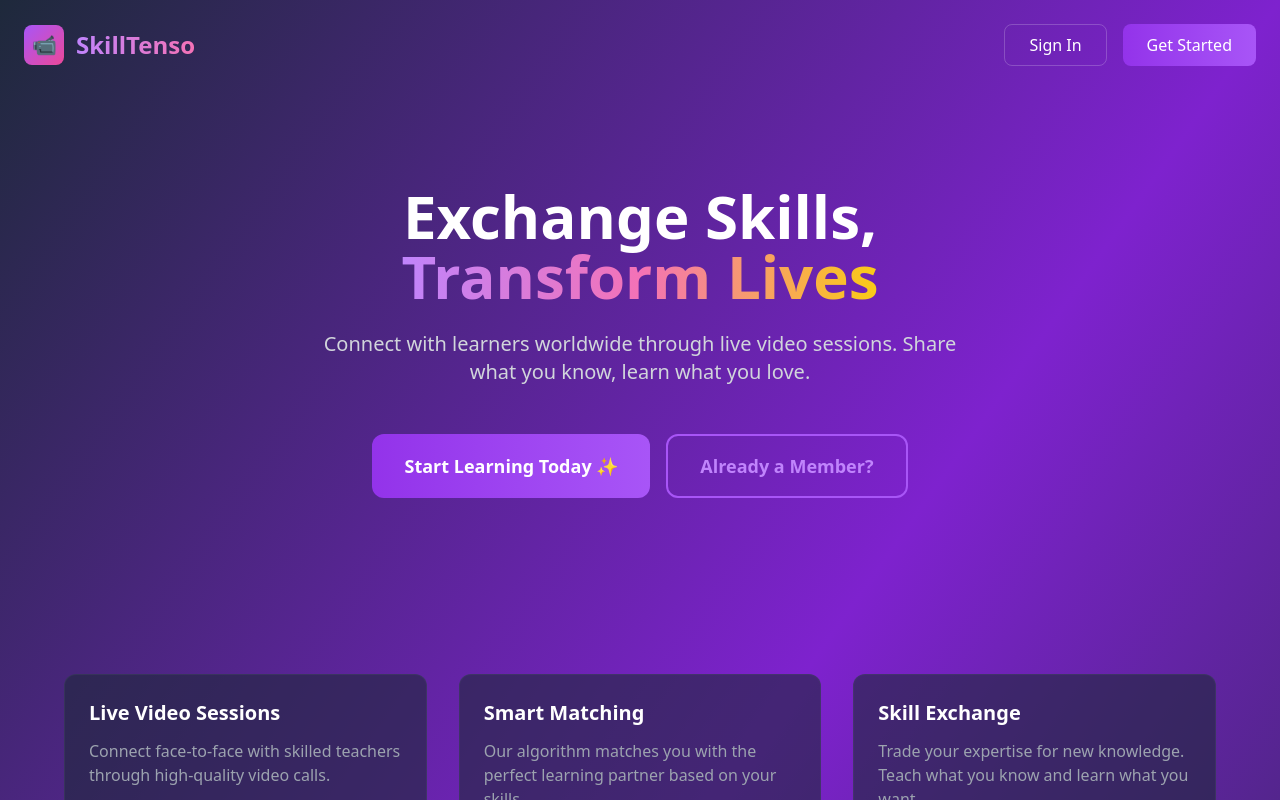
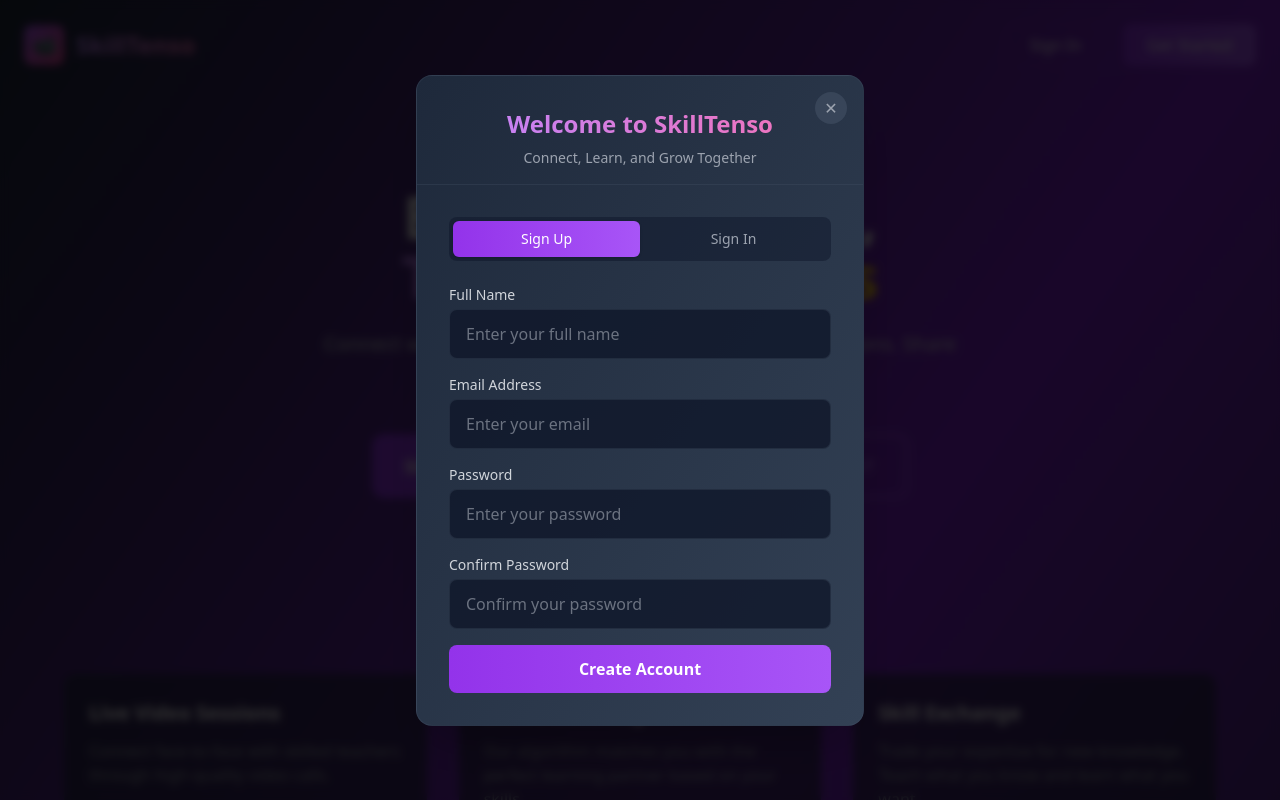
Before and after one commit to Nehaantil/skilltenso, a React (Create React App) app: page / in a window 1280 px wide. Both pictures are taken after a click on the button "Sign In". Shown: the top 800 px of the page. Built offline with nearby package versions, Linux system fonts and the light colour scheme.

Commit message:
Phase 2 - Auth modal complete

```diff
--- a/src/App.tsx
+++ b/src/App.tsx
@@ -1,18 +1,32 @@
-import React from 'react';
+import React, { useState } from 'react';
 import Navbar from './components/Navbar';
 import HeroSection from './components/HeroSection';
 import FeaturesSection from './components/FeaturesSection';
 import SkillsSection from './components/SkillsSection';
 import CTASection from './components/CTASection';
+import AuthModal from './components/AuthModal';
 
 function App() {
+  const [isModalOpen, setIsModalOpen] = useState(false);
+  const [modalMode, setModalMode] = useState<'signin' | 'signup'>('signup');
+
+  function openModal(mode: 'signin' | 'signup') {
+    setModalMode(mode);
+    setIsModalOpen(true);
+  }
+
   return (
     <div className="min-h-screen bg-gradient-to-br from-slate-800 via-purple-700 to-slate-800 text-white">
       <Navbar />
-      <HeroSection />
+      <HeroSection onOpenModal={openModal} />
       <FeaturesSection />
       <SkillsSection />
-      <CTASection />
+      <CTASection onOpenModal={openModal} />
+      <AuthModal
+        isOpen={isModalOpen}
+        mode={modalMode}
+        onClose={() => setIsModalOpen(false)}
+      />
     </div>
   );
 }
--- /dev/null
+++ b/src/components/AuthModal.tsx
@@ -0,0 +1,167 @@
+import React, { useState } from 'react';
+
+interface AuthModalProps {
+  isOpen: boolean;
+  mode: 'signin' | 'signup';
+  onClose: () => void;
+}
+
+function AuthModal({ isOpen, mode, onClose }: AuthModalProps) {
+  const [activeTab, setActiveTab] = useState(mode);
+  const [name, setName] = useState('');
+  const [email, setEmail] = useState('');
+  const [password, setPassword] = useState('');
+  const [confirm, setConfirm] = useState('');
+  const [error, setError] = useState('');
+
+  if (!isOpen) return null;
+
+  function handleSubmit(e: React.FormEvent) {
+    e.preventDefault();
+    setError('');
+
+    if (activeTab === 'signup') {
+      if (!name || !email || !password || !confirm) {
+        setError('Please fill all fields!');
+        return;
+      }
+      if (password !== confirm) {
+        setError('Passwords do not match!');
+        return;
+      }
+      alert(`Account created for ${name}!`);
+      onClose();
+    } else {
+      if (!email || !password) {
+        setError('Please fill all fields!');
+        return;
+      }
+      alert(`Welcome back!`);
+      onClose();
+    }
+  }
+
+  return (
+    <div className="fixed inset-0 bg-black/80 backdrop-blur-sm z-50 flex items-center justify-center">
+      <div className="bg-gradient-to-br from-slate-800 to-slate-700 border border-slate-600/30 rounded-2xl w-full max-w-md mx-4 shadow-2xl">
+
+        {/* Header */}
+        <div className="p-8 pb-4 border-b border-slate-600/30 relative">
+          <h2 className="text-2xl font-bold text-center bg-gradient-to-r from-purple-400 to-pink-400 bg-clip-text text-transparent">
+            Welcome to SkillTenso
+          </h2>
+          <p className="text-center text-gray-400 text-sm mt-2">
+            Connect, Learn, and Grow Together
+          </p>
+          <button
+            onClick={onClose}
+            className="absolute top-4 right-4 w-8 h-8 flex items-center justify-center rounded-full bg-slate-600/50 text-gray-400 hover:text-white hover:bg-red-500/50 transition-all"
+          >
+            ✕
+          </button>
+        </div>
+
+        {/* Tabs */}
+        <div className="p-8">
+          <div className="grid grid-cols-2 bg-slate-900/50 rounded-lg p-1 mb-6">
+            <button
+              onClick={() => setActiveTab('signup')}
+              className={`py-2 rounded-md text-sm font-medium transition-all ${
+                activeTab === 'signup'
+                  ? 'bg-gradient-to-r from-purple-600 to-purple-500 text-white shadow'
+                  : 'text-gray-400 hover:text-white'
+              }`}
+            >
+              Sign Up
+            </button>
+            <button
+              onClick={() => setActiveTab('signin')}
+              className={`py-2 rounded-md text-sm font-medium transition-all ${
+                activeTab === 'signin'
+                  ? 'bg-gradient-to-r from-purple-600 to-purple-500 text-white shadow'
+                  : 'text-gray-400 hover:text-white'
+              }`}
+            >
+              Sign In
+            </button>
+          </div>
+
+          {/* Error */}
+          {error && (
+            <div className="mb-4 p-3 bg-red-500/20 border border-red-500/30 rounded-lg text-red-400 text-sm">
+              {error}
+            </div>
+          )}
+
+          {/* Form */}
+          <form onSubmit={handleSubmit} className="space-y-4">
+            {activeTab === 'signup' && (
+              <div>
+                <label className="block text-sm font-medium text-gray-300 mb-1">
+                  Full Name
+                </label>
+                <input
+                  type="text"
+                  value={name}
+                  onChange={(e) => setName(e.target.value)}
+                  placeholder="Enter your full name"
+                  className="w-full px-4 py-3 bg-slate-900/80 border border-slate-600/30 rounded-lg text-white placeholder-gray-500 focus:outline-none focus:border-purple-500 transition-all"
+                />
+              </div>
+            )}
+
+            <div>
+              <label className="block text-sm font-medium text-gray-300 mb-1">
+                Email Address
+              </label>
+              <input
+                type="email"
+                value={email}
+                onChange={(e) => setEmail(e.target.value)}
+                placeholder="Enter your email"
+                className="w-full px-4 py-3 bg-slate-900/80 border border-slate-600/30 rounded-lg text-white placeholder-gray-500 focus:outline-none focus:border-purple-500 transition-all"
+              />
+            </div>
+
+            <div>
+              <label className="block text-sm font-medium text-gray-300 mb-1">
+                Password
+              </label>
+              <input
+                type="password"
+                value={password}
+                onChange={(e) => setPassword(e.target.value)}
+                placeholder="Enter your password"
+                className="w-full px-4 py-3 bg-slate-900/80 border border-slate-600/30 rounded-lg text-white placeholder-gray-500 focus:outline-none focus:border-purple-500 transition-all"
+              />
+            </div>
+
+            {activeTab === 'signup' && (
+              <div>
+                <label className="block text-sm font-medium text-gray-300 mb-1">
+                  Confirm Password
+                </label>
+                <input
+                  type="password"
+                  value={confirm}
+                  onChange={(e) => setConfirm(e.target.value)}
+                  placeholder="Confirm your password"
+                  className="w-full px-4 py-3 bg-slate-900/80 border border-slate-600/30 rounded-lg text-white placeholder-gray-500 focus:outline-none focus:border-purple-500 transition-all"
+                />
+              </div>
+            )}
+
+            <button
+              type="submit"
+              className="w-full py-3 bg-gradient-to-r from-purple-600 to-purple-500 rounded-lg font-semibold hover:shadow-lg hover:shadow-purple-500/40 transition-all mt-2"
+            >
+              {activeTab === 'signup' ? 'Create Account' : 'Sign In'}
+            </button>
+          </form>
+        </div>
+      </div>
+    </div>
+  );
+}
+
+export default AuthModal;
--- a/src/components/CTASection.tsx
+++ b/src/components/CTASection.tsx
@@ -1,7 +1,10 @@
-
 import React from 'react';
 
-function CTASection() {
+interface CTASectionProps {
+  onOpenModal: (mode: 'signin' | 'signup') => void;
+}
+
+function CTASection({ onOpenModal }: CTASectionProps) {
   return (
     <section className="text-center py-24 px-6">
       <h2 className="text-5xl font-bold mb-6">
@@ -10,7 +13,10 @@
       <p className="text-gray-300 text-lg mb-10 max-w-2xl mx-auto">
         Join thousands of learners who are already exchanging skills and transforming their lives.
       </p>
-      <button className="px-10 py-4 bg-gradient-to-r from-purple-600 to-pink-500 rounded-xl text-lg font-semibold hover:shadow-xl hover:shadow-purple-500/40 transition-all">
+      <button
+        onClick={() => onOpenModal('signup')}
+        className="px-10 py-4 bg-gradient-to-r from-purple-600 to-pink-500 rounded-xl text-lg font-semibold hover:shadow-xl hover:shadow-purple-500/40 transition-all"
+      >
         🚀 Join SkillTenso Now
       </button>
     </section>
--- a/src/components/HeroSection.tsx
+++ b/src/components/HeroSection.tsx
@@ -1,7 +1,10 @@
-
 import React from 'react';
 
-function HeroSection() {
+interface HeroSectionProps {
+  onOpenModal: (mode: 'signin' | 'signup') => void;
+}
+
+function HeroSection({ onOpenModal }: HeroSectionProps) {
   return (
     <section className="text-center py-24 px-6">
       <h1 className="text-6xl font-bold mb-6">
@@ -14,10 +17,16 @@
         Connect with learners worldwide through live video sessions. Share what you know, learn what you love.
       </p>
       <div className="flex gap-4 justify-center">
-        <button className="px-8 py-4 bg-gradient-to-r from-purple-600 to-purple-500 rounded-xl text-lg font-semibold hover:shadow-xl hover:shadow-purple-500/40 transition-all">
+        <button
+          onClick={() => onOpenModal('signup')}
+          className="px-8 py-4 bg-gradient-to-r from-purple-600 to-purple-500 rounded-xl text-lg font-semibold hover:shadow-xl hover:shadow-purple-500/40 transition-all"
+        >
           Start Learning Today ✨
         </button>
-        <button className="px-8 py-4 border-2 border-purple-500 rounded-xl text-lg font-semibold text-purple-400 hover:bg-purple-500 hover:text-white transition-all">
+        <button
+          onClick={() => onOpenModal('signin')}
+          className="px-8 py-4 border-2 border-purple-500 rounded-xl text-lg font-semibold text-purple-400 hover:bg-purple-500 hover:text-white transition-all"
+        >
           Already a Member?
         </button>
       </div>
--- a/src/components/Navbar.tsx
+++ b/src/components/Navbar.tsx
@@ -1,8 +1,17 @@
-
-import React from 'react';
+import React, { useState } from 'react';
+import AuthModal from './AuthModal';
 
 function Navbar() {
+  const [isModalOpen, setIsModalOpen] = useState(false);
+  const [modalMode, setModalMode] = useState<'signin' | 'signup'>('signup');
+
+  function openModal(mode: 'signin' | 'signup') {
+    setModalMode(mode);
+    setIsModalOpen(true);
+  }
+
   return (
+    <>
       <nav className="flex justify-between items-center px-6 py-6">
         <div className="flex items-center gap-3">
           <div className="w-10 h-10 bg-gradient-to-br from-purple-500 to-pink-500 rounded-lg flex items-center justify-center text-xl">
@@ -13,14 +22,27 @@
           </span>
         </div>
         <div className="flex gap-4">
-        <button className="px-6 py-2 border border-white/20 rounded-lg hover:border-purple-400 hover:text-purple-400 transition-all">
+          <button
+            onClick={() => openModal('signin')}
+            className="px-6 py-2 border border-white/20 rounded-lg hover:border-purple-400 hover:text-purple-400 transition-all"
+          >
             Sign In
           </button>
-        <button className="px-6 py-2 bg-gradient-to-r from-purple-600 to-purple-500 rounded-lg hover:shadow-lg hover:shadow-purple-500/40 transition-all">
+          <button
+            onClick={() => openModal('signup')}
+            className="px-6 py-2 bg-gradient-to-r from-purple-600 to-purple-500 rounded-lg hover:shadow-lg hover:shadow-purple-500/40 transition-all"
+          >
             Get Started
           </button>
         </div>
       </nav>
+
+      <AuthModal
+        isOpen={isModalOpen}
+        mode={modalMode}
+        onClose={() => setIsModalOpen(false)}
+      />
+    </>
   );
 }
 
```
Lines whose indentation alone changed are shown as unchanged.
